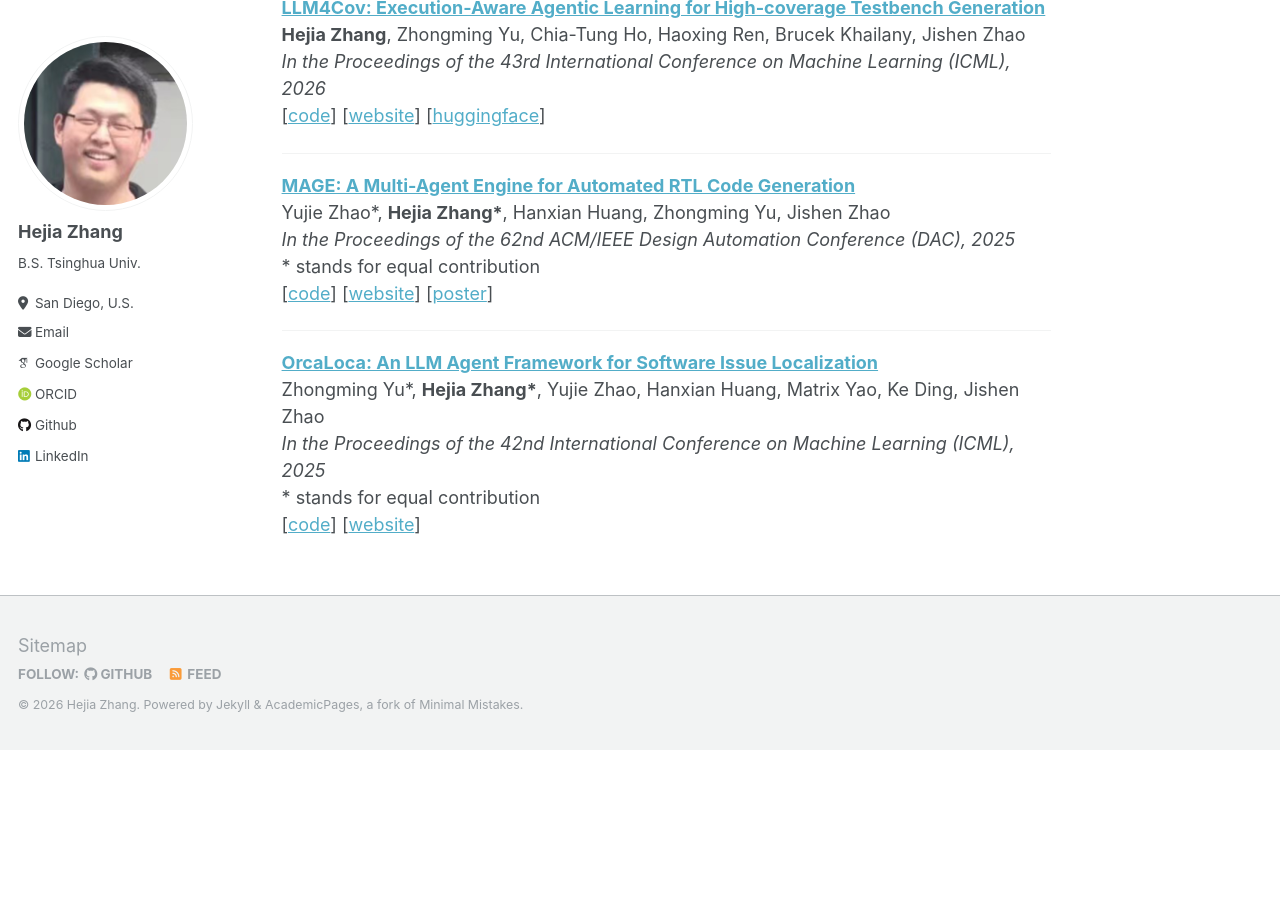
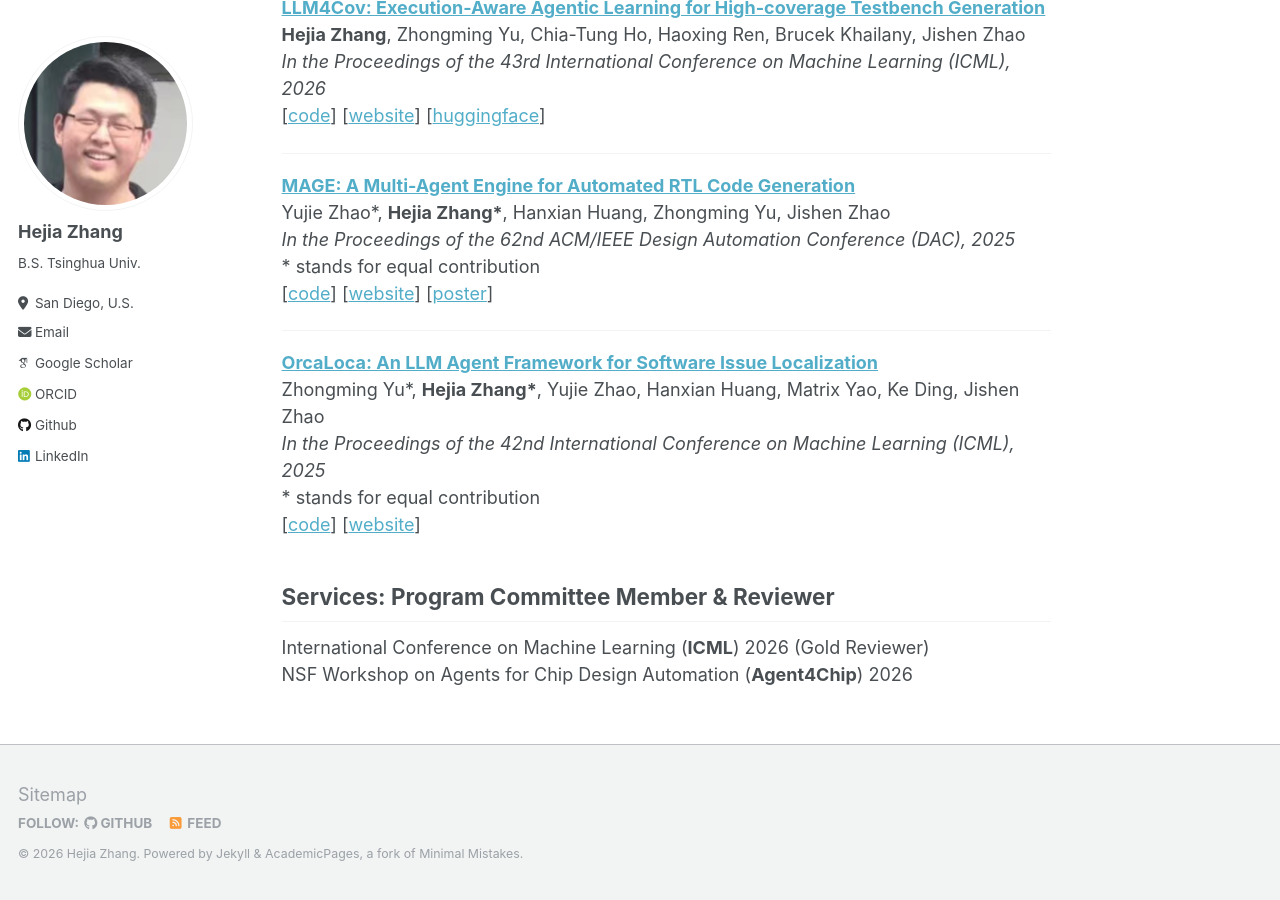
Before and after one commit to HejiaZ2023/hejiaz2023.github.io, a Jekyll site: the page built from _pages/about.md, in a window 1280 px wide and 900 px high, scrolled down 509 px. Built offline with Jekyll 4.4.1, drawn with Linux system fonts in a browser that asks for light colours; some web fonts are replaced; before the commit the page ends 1259 px from its top, so only the background shows below that.

Commit message:
Updated services

```diff
--- a/_pages/about.md
+++ b/_pages/about.md
@@ -29,25 +29,16 @@ Yujie Zhao\*, **Hejia Zhang\***, Hanxian Huang, Zhongming Yu, Jishen Zhao
 \[[code](https://github.com/stable-lab/MAGE)\] \[[website](https://stable-lab.github.io/MAGE/)] \[[poster](https://drive.google.com/file/d/1vmkh9RVMuNOPsyVoJUBmegcTb5BHYbQ0/view)\]
 
 ------
-[**OrcaLoca: An LLM Agent Framework for Software Issue Localization**](https://arxiv.org/abs/2502.00350)
+[**OrcaLoca: An LLM Agent Framework for Software Issue Localization**](https://proceedings.mlr.press/v267/yu25x.html)
 Zhongming Yu\*, **Hejia Zhang\***, Yujie Zhao, Hanxian Huang, Matrix Yao, Ke Ding, Jishen Zhao
 *In the Proceedings of the 42nd International Conference on Machine Learning (ICML), 2025*
 \* stands for equal contribution
 \[[code](https://github.com/fishmingyu/OrcaLoca)\] \[[website](https://fishmingyu.github.io/OrcaLoca/)]
 
 
-<!---
-Projects Worked on recently
+
+Services: Program Committee Member & Reviewer
 ------
 
-* minitorch: python re-inplementation of Torch API
-  * A DIY project to improve understanding of Deep Learning system
-  * Including implementaion of key features: Autodiff, CUDA operation, etc.
-
-* CUDA based circle renderer
-  * Supported rendering partial-transparent circles with arbitrary spatial order
-  * Achieved high performance by utilizing registers/shared memory
-* C++ based TCP Server
-  * Implemented complete TCP state machine
-  * Supported features: reassembling, flow control, retransmission
---->
+International Conference on Machine Learning (**ICML**) 2026 (Gold Reviewer)
+NSF Workshop on Agents for Chip Design Automation (**Agent4Chip**) 2026
```
Also changed, not shown: _pages/experience.md (+1 -1 lines).
